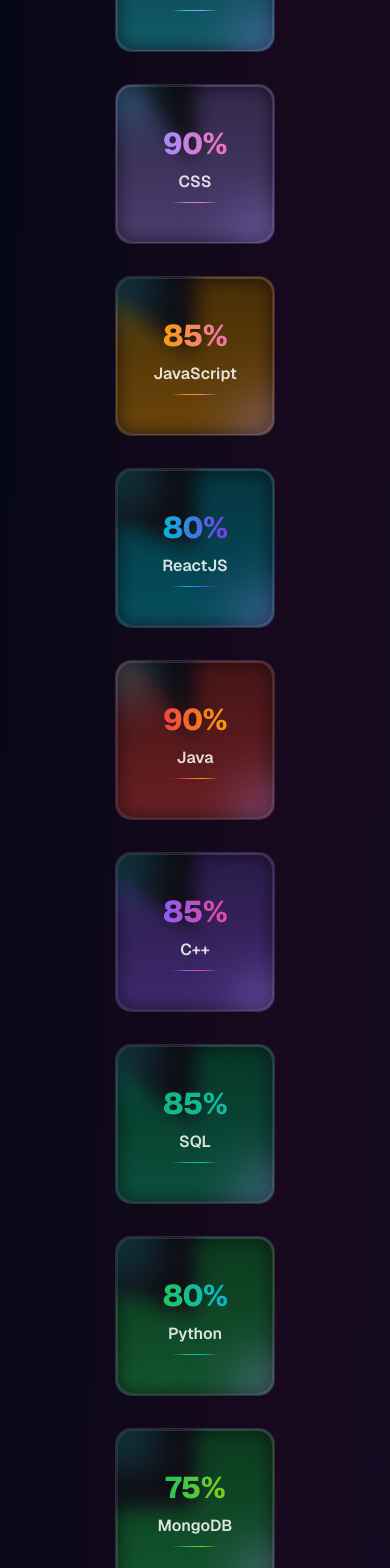
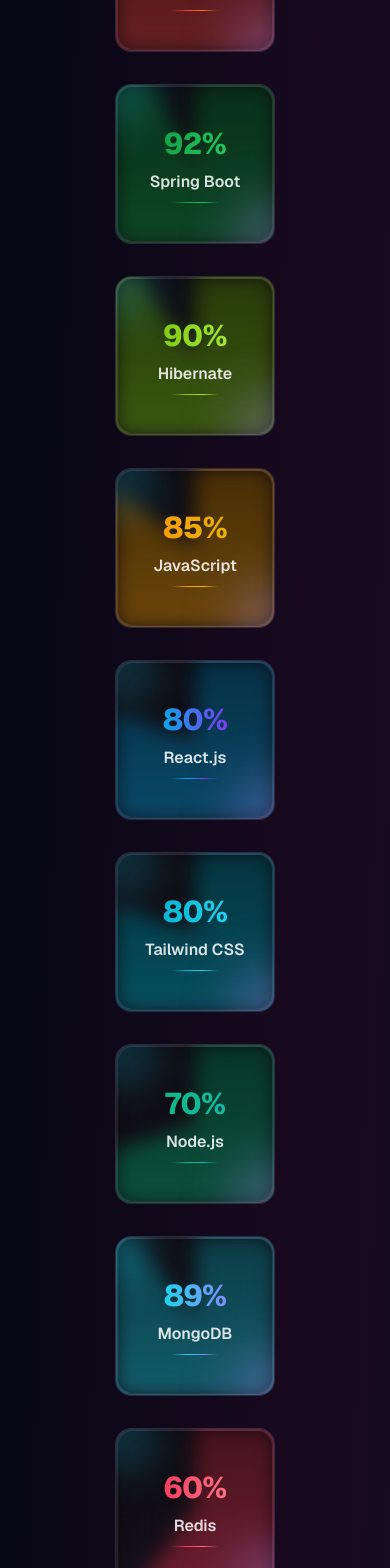
Before and after one commit to maheshshinde9100/Portfolio3.0, a Next.js app: page / in a window 390 px wide. Shown: the part 2400-3968 px from the top of the page. Built offline with nearby package versions, Linux system fonts and the light colour scheme.

Commit message:
feat(skills): update skills list with curated unique stack and category grouping
- Added color-consistent gradients for each skill
- Grouped skills into Tools, Backend, Frontend, Mobile, and DevOps
- Ensured type safety with Skill[] in .tsx file

```diff
--- a/app/page.tsx
+++ b/app/page.tsx
@@ -19,17 +19,25 @@ const { scrollYProgress } = useScroll()
 const y = useTransform(scrollYProgress, [0, 1], ['0%', '40%'])
 
 const skills: Skill[] = [
-  { name: 'HTML', level: 95, from: '#22d3ee', to: '#a78bfa' },
-  { name: 'CSS', level: 90, from: '#a78bfa', to: '#f472b6' },
-  { name: 'JavaScript', level: 85, from: '#f59e0b', to: '#f472b6' },
-  { name: 'ReactJS', level: 80, from: '#06b6d4', to: '#7c3aed' },
-  { name: 'Java', level: 90, from: '#ef4444', to: '#f59e0b' },
-  { name: 'C++', level: 85, from: '#8b5cf6', to: '#ec4899' },
-  { name: 'SQL', level: 85, from: '#10b981', to: '#14b8a6' },
-  { name: 'Python', level: 80, from: '#22c55e', to: '#06b6d4' },
-  { name: 'MongoDB', level: 75, from: '#22c55e', to: '#84cc16' },
-  { name: 'Firebase', level: 80, from: '#f59e0b', to: '#ef4444' },
+  { name: "Java", level: 91, from: "#ef4444", to: "#f97316" }, // Red-Orange
+  { name: "Spring Boot", level: 92, from: "#16a34a", to: "#22c55e" }, // Green
+  { name: "Hibernate", level: 90, from: "#84cc16", to: "#a3e635" }, // Lime
+  { name: "JavaScript", level: 85, from: "#f59e0b", to: "#eab308" }, // Gold-Yellow
+  { name: "React.js", level: 80, from: "#0ea5e9", to: "#7c3aed" }, // Blue-Purple
+  { name: "Tailwind CSS", level: 80, from: "#06b6d4", to: "#22d3ee" }, // Cyan
+  { name: "Node.js", level: 70, from: "#10b981", to: "#14b8a6" }, // Teal
+  { name: "MongoDB", level: 89, from: "#22d3ee", to: "#818cf8" }, // Cyan-Purple
+  // { name: "MySQL", level: 85, from: "#60a5fa", to: "#38bdf8" }, // Light Blue
+  { name: "Redis", level: 60, from: "#f43f5e", to: "#fb7185" }, // Pink
+  { name: "Docker", level: 65, from: "#2563eb", to: "#1d4ed8" }, // Deep Blue
+  { name: "Git", level: 90, from: "#f43f5e", to: "#dc2626" }, // Red
+  { name: "Postman", level: 95, from: "#f97316", to: "#f59e0b" }, // Orange
+  { name: "Google Cloud", level: 72, from: "#4285F4", to: "#34A853" }, // Google blue-green
+  { name: "Maven", level: 75, from: "#FF5722", to: "#FF9800" }, // Orange gradient
+  { name: "Android Studio", level: 86, from: "#3DDC84", to: "#00C853" } // Android green
 ]
+
+
 
 const experiences: Experience[] = [
   {
--- a/data/projects.ts
+++ b/data/projects.ts
@@ -151,7 +151,7 @@ export const allProjects: Project[] = [
     'Open-source command-line tool that streamlines common developer tasks like project setup, dependency installation, and Git workflows.',
   category: 'open-source',
   tech: ['Node.js', 'JavaScript', 'CLI'],
-  github: 'https://github.com/username/dev-helper-cli',
+  github: '',
   demo: null,
   image: '/thumbnails/open-source.png',
   date: '2024-09',
@@ -165,7 +165,7 @@ export const allProjects: Project[] = [
     'Web-based blood bank management system to manage donor records, blood stock, and request processing. Features barcode-based registration, donor classification, and camp management. Currently under development.',
   category: 'client',
   tech: ['MERN Stack', 'Tailwind CSS', 'Microservices'],
-  github: 'https://github.com/maheshshinde9100',
+  github: '',
   demo: null,
   image: '',
   date: '2025-01',
```
